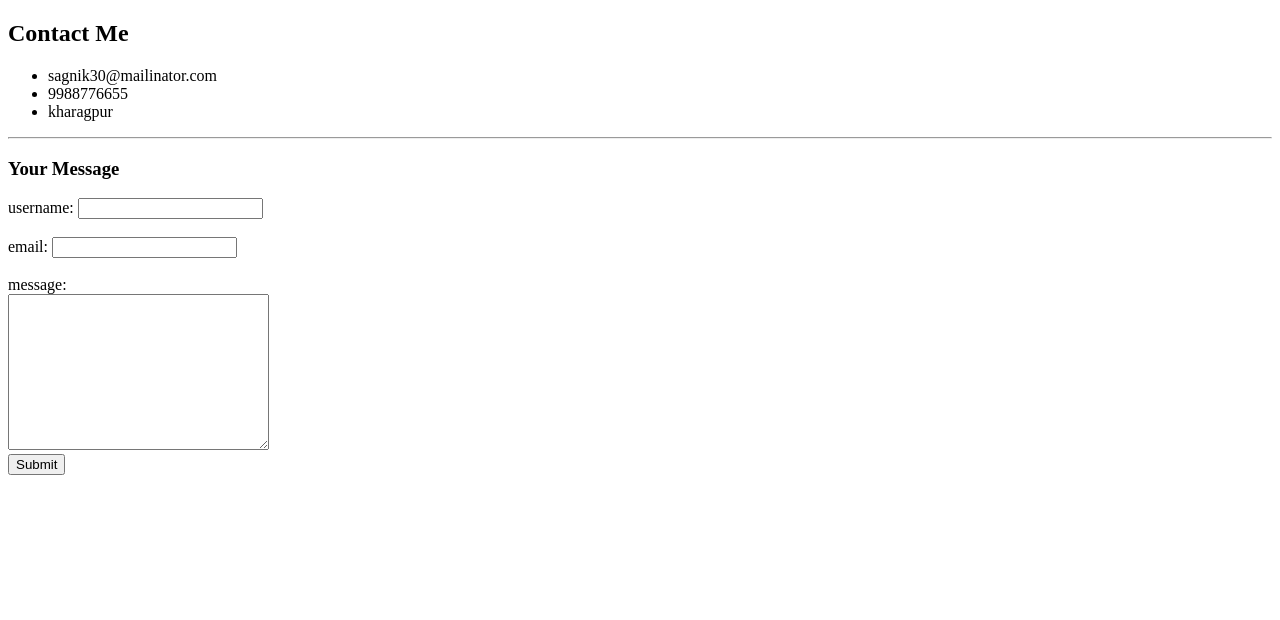
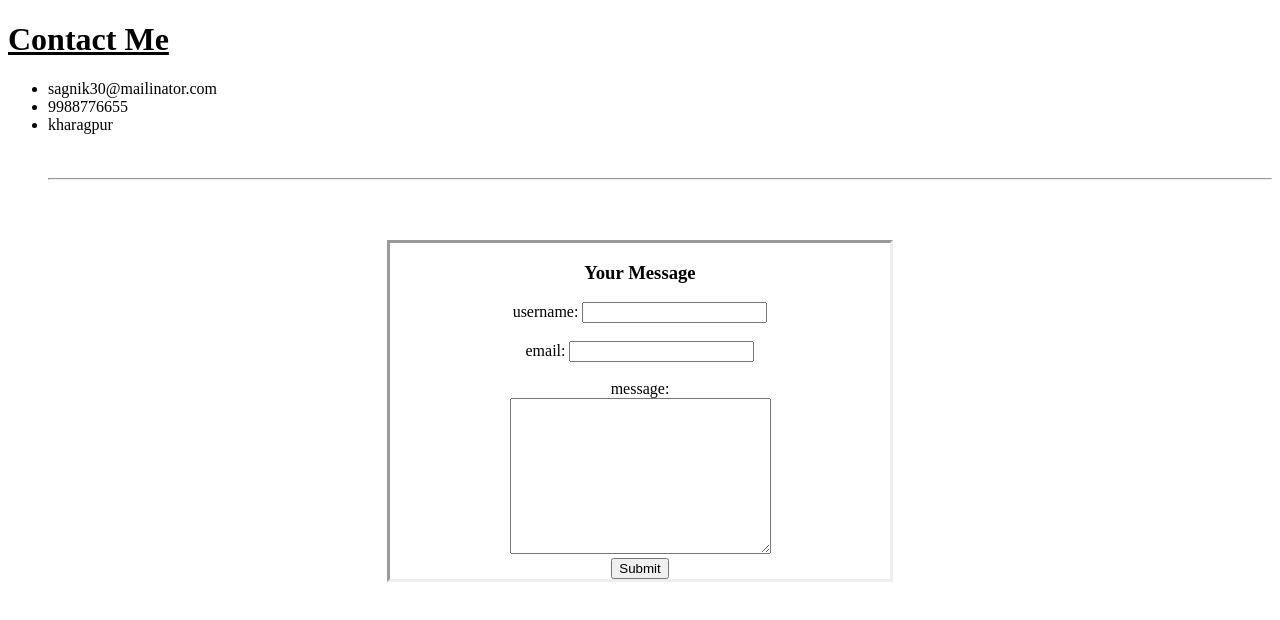
Before and after one commit to RockeR26/cv, a plain HTML site: page contact.html in a window 1280 px wide. Drawn offline with Linux system fonts and the light colour scheme.

Commit message:
Add files via upload

```diff
--- a/contact.html
+++ b/contact.html
@@ -4,27 +4,33 @@
     <meta charset="UTF-8">
     <meta name="viewport" content="width=device-width, initial-scale=1.0">
     <title>contact-info</title>
+    <link rel="stylesheet" href="css/style.css">
 </head>
 <body>
-    <h2>Contact Me</h2>
+    <h1><u>Contact Me</u></h1>
 <ul>
     <li>sagnik30@mailinator.com</li>
     <li>9988776655</li>
-    <li>kharagpur</li>
+    <li>kharagpur</li><br><br>
+    <hr>
+    <br><br>
 </ul>
-    <hr>
+    <center>
+        <div style="border-style: inset; width:500px">
             <h3>Your Message</h3>
-     <div style="border-style=inline">
             <form action="mailto:sagnik30@mailinator" method="post">
             <label >username:</label>
             <input type="text" name="name" value=""> <br><br>
-        <label for="">email:  </label>
+            <label for="">email:</label>
             <input type="email" name="email" value=""><br><br>
             <label for="">message:</label><br>
             <textarea name="message"  cols="30" rows="10"></textarea> <br>
             <input type="submit">
             </form>
         </div>
+    </center>
+
+
 
 </ul>
 </body>
```
Also changed, not shown: hobbies.html (+11 -8 lines), index.html (+3 -2 lines). Lines whose indentation alone changed are shown as unchanged.
